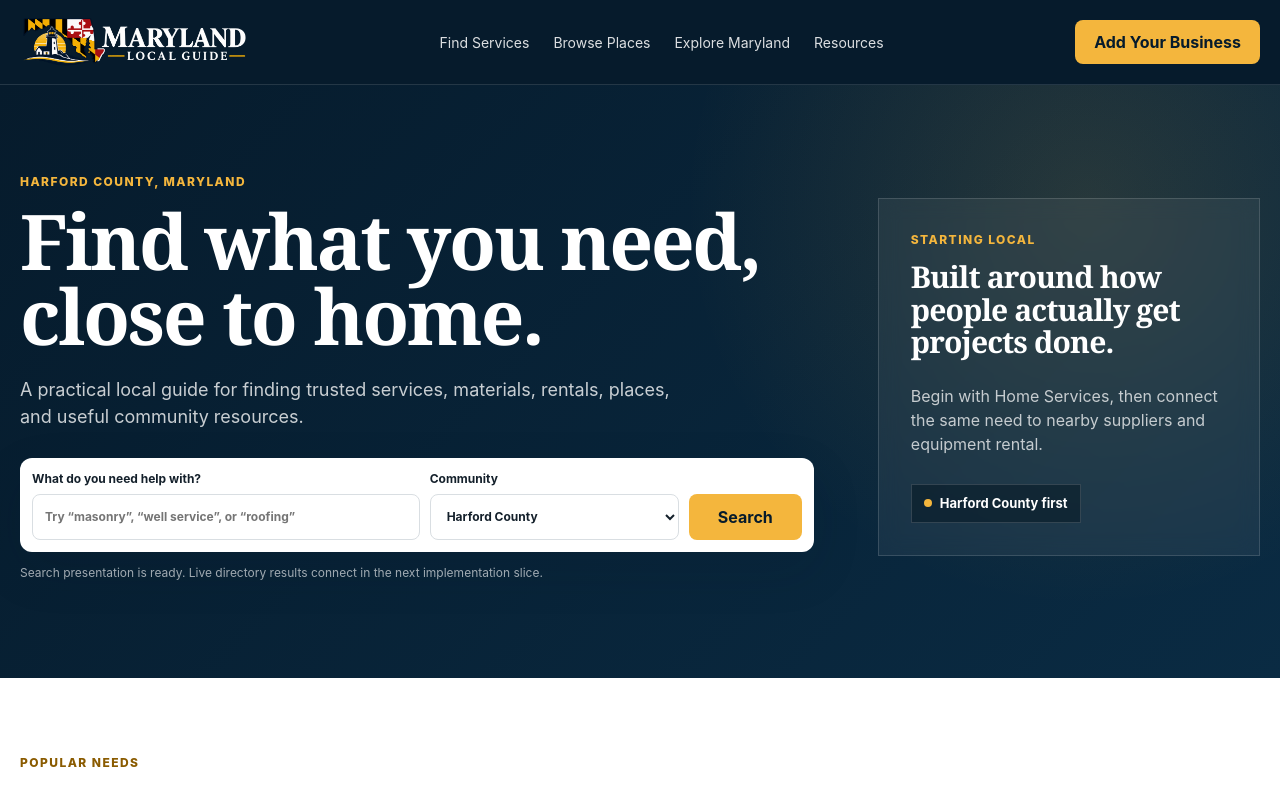
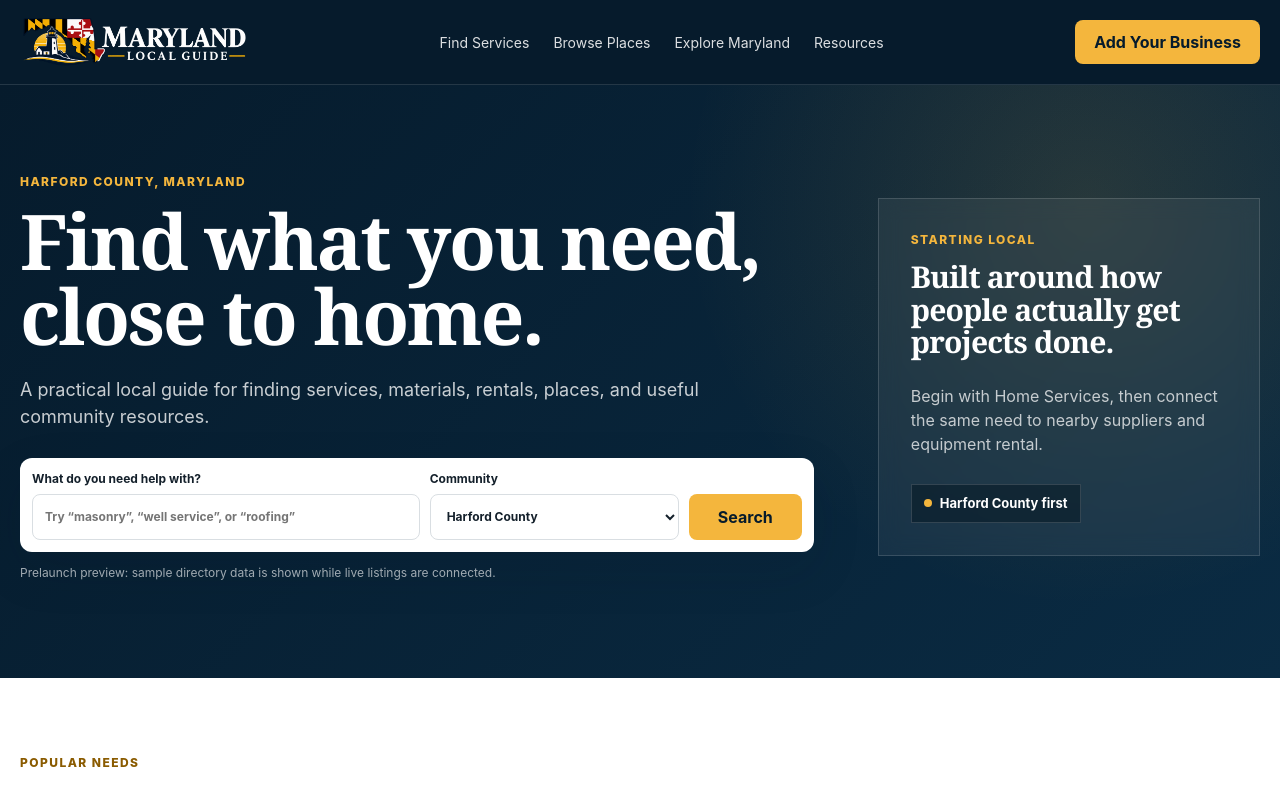
Before and after one commit to justinwallis/maryland-local-guide, a Next.js app: page / in a window 1280 px wide. Shown: the top 787 px of the page. Built offline with nearby package versions, Linux system fonts and the light colour scheme.

Commit message:
polish: make Home production-facing and semantically structured

```diff
--- a/app/page.tsx
+++ b/app/page.tsx
@@ -22,34 +22,38 @@ const projectSteps = [
     title: "Find local help",
     copy: "Start with a service professional who works in your community.",
     action: "Find services",
+    href: "/search?community=harford",
   },
   {
     step: "02",
     title: "Get materials",
     copy: "Keep the project moving with nearby suppliers and specialty materials.",
     action: "Browse suppliers",
+    href: "/search?query=Suppliers&community=harford",
   },
   {
     step: "03",
     title: "Rent equipment",
     copy: "Find practical rental options without turning the search into a statewide scavenger hunt.",
     action: "Find rentals",
+    href: "/search?query=Equipment%20Rental&community=harford",
   },
 ];
 
 export default function Home() {
   return (
-    <main id="main-content">
+    <>
       <SiteHeader />
 
+      <main id="main-content">
         <section className="hero">
           <div className="shell hero-grid">
             <div className="hero-copy">
               <p className="eyebrow">Harford County, Maryland</p>
               <h1>Find what you need, close to home.</h1>
               <p className="hero-lede">
-              A practical local guide for finding trusted services, materials,
-              rentals, places, and useful community resources.
+                A practical local guide for finding services, materials, rentals,
+                places, and useful community resources.
               </p>
 
               <form className="search-panel" action="/search" method="get" role="search">
@@ -75,8 +79,7 @@ export default function Home() {
               </form>
 
               <p className="search-note">
-              Search presentation is ready. Live directory results connect in
-              the next implementation slice.
+                Prelaunch preview: sample directory data is shown while live listings are connected.
               </p>
             </div>
 
@@ -101,12 +104,16 @@ export default function Home() {
               <p className="eyebrow">Popular needs</p>
               <h2>Start with the job in front of you.</h2>
             </div>
-          <a className="text-link" href="#services">Browse all services →</a>
+            <a className="text-link" href="/search?community=harford">Browse all services →</a>
           </div>
 
           <div className="chip-grid">
             {serviceCategories.map((category) => (
-            <a className="category-chip" href="#services" key={category}>
+              <a
+                className="category-chip"
+                href={`/search?query=${encodeURIComponent(category)}&community=harford`}
+                key={category}
+              >
                 <span>{category}</span>
                 <span aria-hidden="true">→</span>
               </a>
@@ -129,7 +136,7 @@ export default function Home() {
                   <span className="step-number">{item.step}</span>
                   <h3>{item.title}</h3>
                   <p>{item.copy}</p>
-                <a className="text-link" href="#services">{item.action} →</a>
+                  <a className="text-link" href={item.href}>{item.action} →</a>
                 </article>
               ))}
             </div>
@@ -180,8 +187,9 @@ export default function Home() {
             </div>
           </div>
         </section>
+      </main>
 
       <SiteFooter />
-    </main>
+    </>
   );
 }
```
Lines whose indentation alone changed are shown as unchanged.
